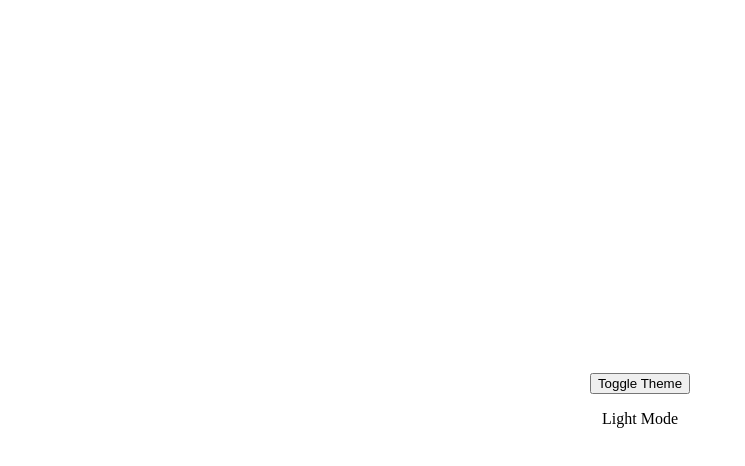
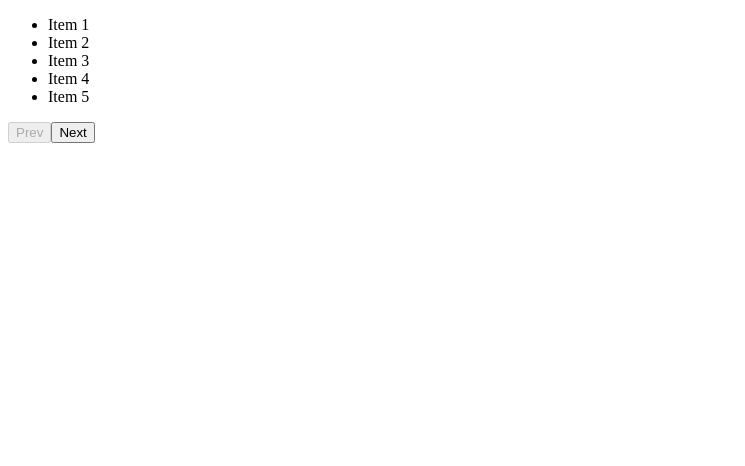
Before and after one commit to Vardhan1999/React-Practice, a React (Vite) app: page / in a window 1280 px wide. Shown: the top 466 px of the page, without its empty margins (0-745 px from the left). Built offline with nearby package versions, Linux system fonts and the light colour scheme.

Commit message:
Pagination

```diff
--- a/src/App.jsx
+++ b/src/App.jsx
@@ -1,24 +1,17 @@
 import React, { useState } from "react";
 
 export default function App() {
-  const [dark, setDark] = useState(false);
+  const items = Array.from({ length: 30 }, (_, i) => `Item ${i + 1}`);
+  const [page, setPage] = useState(1);
+  const perPage = 5;
+  const start = (page - 1) * perPage;
+  const paginated = items.slice(start, start + perPage);
 
   return (
-    <div
-      style={{
-        backgroundColor: dark ? "black" : "white",
-        color: dark ? "white" : "black",
-        minHeight: "100vh",
-        display: "flex",
-        flexDirection:"column",
-        alignItems:"center",
-        justifyContent:"center"
-      }}
-    >
-      <button onClick={() => setDark(!dark)}>
-        Toggle Theme
-      </button>
-      <p>{dark ? "Dark Mode" : "Light Mode"}</p>
+    <div>
+      <ul>{paginated.map(item => <li key={item}>{item}</li>)}</ul>
+      <button disabled={page === 1} onClick={() => setPage(page - 1)}>Prev</button>
+      <button disabled={start + perPage >= items.length} onClick={() => setPage(page + 1)}>Next</button>
     </div>
-  );
+  )
 }
```
